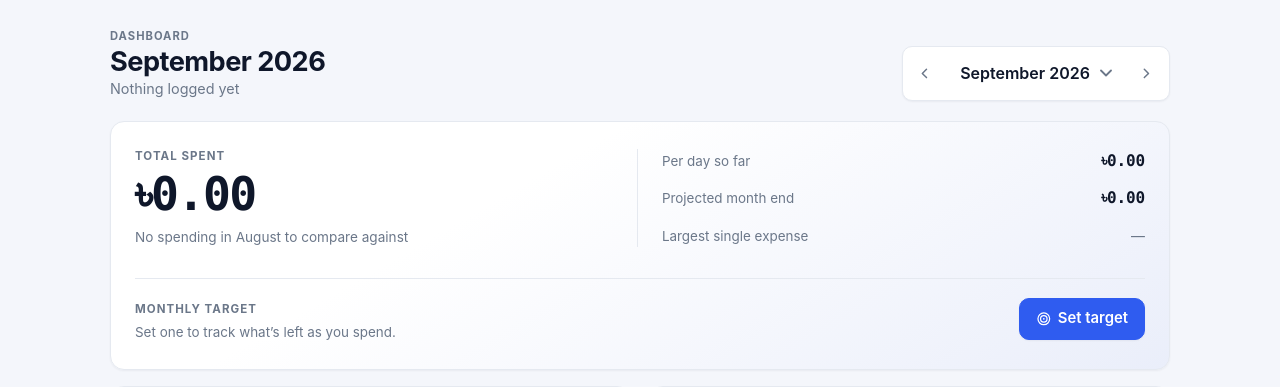
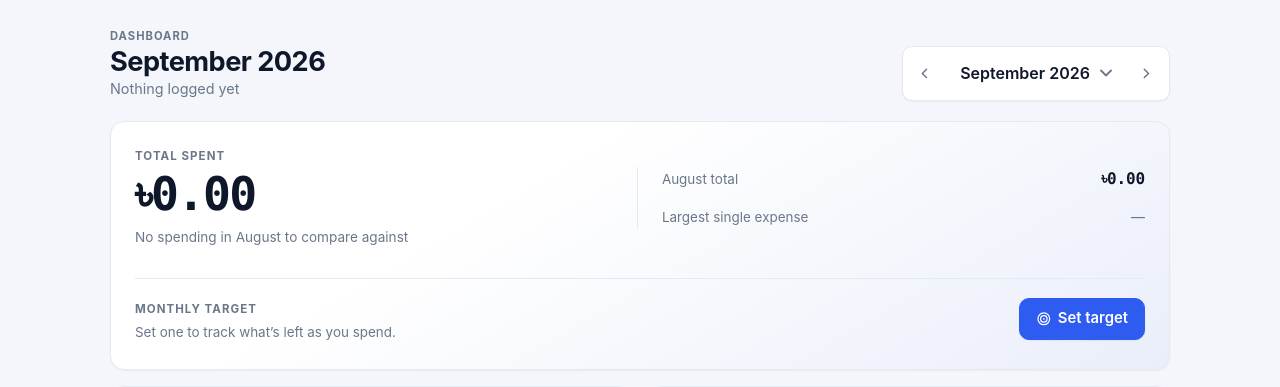
Before and after one commit to irfan-shazid/Track-The-Box, a Django app: page / in a window 1280 px wide. Shown: the part 61-448 px from the top of the page. Run offline with Django 5.2, Linux system fonts and the light colour scheme; a user stored in the database is signed in; data comes from the database, SQL or seed files in the repository; tables that the repository leaves empty hold one stand-in row (values such as "Sample post"); parts of the project's set-up code (start-up, migrations or seed data) failed here and were passed over.

Commit message:
Remove per-day and projected-month-end stats from the dashboard
Dropped the "Per day so far" and "Projected month end" rows from the hero
card's side panel. The previous month's total now always shows there instead
of only when the current month is closed.

daily_average, projected, and projected_over are no longer computed in the
dashboard view -- they had no other reader once the template rows were gone.
Removed the now-unused .hint-over CSS rule along with them.

The monthly target panel (remaining/overspend/allowance) is untouched.

```diff
--- a/expenses/views.py
+++ b/expenses/views.py
@@ -189,27 +189,16 @@ def dashboard(request):
     month_expenses = Expense.objects.filter(date__gte=cur_start, date__lt=cur_end)
     expense_count = month_expenses.count()
 
-    # Burn rate. For the month in progress, "per day" means per day *so far* —
-    # dividing October's spend by 31 on the 3rd would be meaningless.
     today = timezone.localdate()
     days_in_month = calendar.monthrange(current.year, current.month)[1]
     is_current_month = month_start(today) == current
     days_elapsed = today.day if is_current_month else days_in_month
-
-    daily_average = q2(current_total / days_elapsed) if days_elapsed else ZERO
-    # Straight-line projection to month end, only while the month is still open.
-    projected = q2(daily_average * days_in_month) if is_current_month else None
     days_left = days_in_month - days_elapsed if is_current_month else 0
 
     largest = month_expenses.select_related("category").order_by("-amount").first()
     recent = month_expenses.select_related("category")[:5]
 
     budget = budget_status(current, current_total)
-    # Only meaningful while the month is open: the straight-line projection
-    # says you will finish over target even though you are not over it yet.
-    projected_over = None
-    if budget and projected is not None and not budget["over"] and projected > budget["target"]:
-        projected_over = q2(projected - budget["target"])
 
     return render(
         request,
@@ -230,15 +219,10 @@ def dashboard(request):
             "breakdown": breakdown,
             "top_category": top,
             "expense_count": expense_count,
-            "daily_average": daily_average,
-            "projected": projected,
-            "days_elapsed": days_elapsed,
             "days_left": days_left,
-            "days_in_month": days_in_month,
             "largest": largest,
             "recent": recent,
             "budget": budget,
-            "projected_over": projected_over,
             "chart_labels": chart_labels,
             "chart_values": chart_values,
             "available_months": months_with_data(),
--- a/static/css/style.css
+++ b/static/css/style.css
@@ -709,9 +709,6 @@ input[type="date"]::-webkit-calendar-picker-indicator { opacity: .55; }
 .budget-empty-hint { margin: .15rem 0 0; font-size: .84rem; }
 .budget-empty .btn { width: 100%; }
 
-/* "…12.00 over target" trailing the projection figure. */
-.hint-over { color: var(--up); font-family: var(--sans); font-size: .78rem; font-weight: 600; }
-
 /* The same figure, condensed, on the expenses list banner. */
 .total-banner-budget {
   flex-basis: 100%;
--- a/templates/expenses/dashboard.html
+++ b/templates/expenses/dashboard.html
@@ -55,23 +55,9 @@
 
   <dl class="hero-side">
     <div>
-      <dt>Per day{% if is_current_month %} so far{% endif %}</dt>
-      <dd class="mono">{{ daily_average|money }}</dd>
+      <dt>{{ prev_month|date:"F" }} total</dt>
+      <dd class="mono">{{ previous_total|money }}</dd>
     </div>
-    {% if projected is not None %}
-      <div>
-        <dt>Projected month end</dt>
-        <dd class="mono">
-          {{ projected|money }}
-          {% if projected_over %}<span class="hint-over">&nbsp;{{ projected_over|money }} over target</span>{% endif %}
-        </dd>
-      </div>
-    {% else %}
-      <div>
-        <dt>{{ prev_month|date:"F" }} total</dt>
-        <dd class="mono">{{ previous_total|money }}</dd>
-      </div>
-    {% endif %}
     <div>
       <dt>Largest single expense</dt>
       <dd class="truncate">
```
